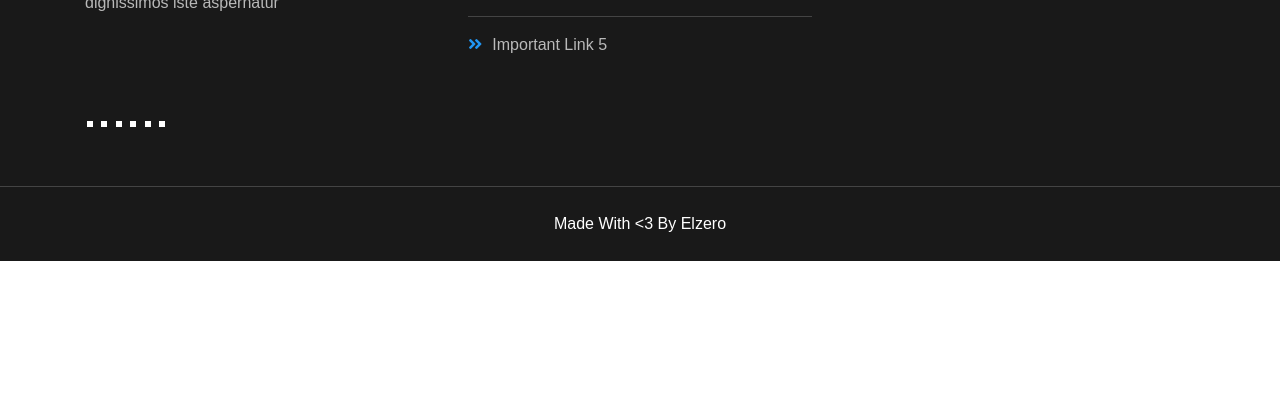
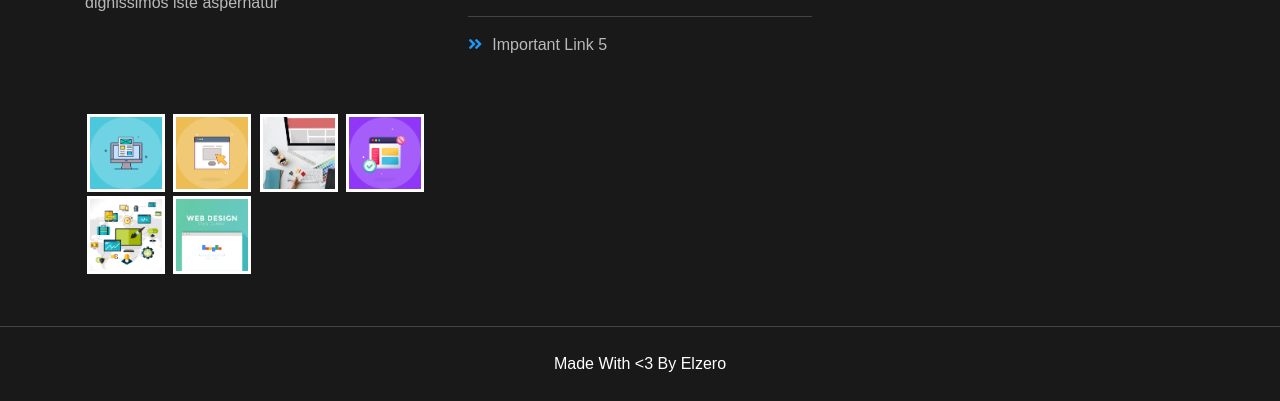
Before and after one commit to AliEbead/Elzero-template-by-Ali, a plain HTML site: page html/Testimonials.html in a window 1280 px wide. Shown: the part 1287-1688 px from the top of the page. Before the commit the page ends 1548 px from the top, so only its background shows below. Drawn offline with Linux system fonts and the light colour scheme; files whose address does not match are found by name.

Commit message:
Update image paths in Testimonials.html

```diff
--- a/html/Testimonials.html
+++ b/html/Testimonials.html
@@ -226,12 +226,12 @@
           </div>
         </div>
         <div class="box footer-gallery">
-          <img src="imgs/gallery-01.png" alt="" class="reveal-element"/>
-          <img src="imgs/gallery-02.png" alt="" class="reveal-element" style="transition-delay:  0.2s; "/>
-          <img src="imgs/gallery-03.jpg" alt="" class="reveal-element" style="transition-delay:  0.4s; "/>
-          <img src="imgs/gallery-04.png" alt="" class="reveal-element" style="transition-delay:  0.6s; "/>
-          <img src="imgs/gallery-05.jpg" alt="" class="reveal-element" style="transition-delay:  0.8s; "/>
-          <img src="imgs/gallery-06.png" alt="" class="reveal-element" style="transition-delay:  1s; "/>
+          <img src="/imgs/gallery-01.png" alt="" class="reveal-element"/>
+          <img src="/imgs/gallery-02.png" alt="" class="reveal-element" style="transition-delay:  0.2s; "/>
+          <img src="/imgs/gallery-03.jpg" alt="" class="reveal-element" style="transition-delay:  0.4s; "/>
+          <img src="/imgs/gallery-04.png" alt="" class="reveal-element" style="transition-delay:  0.6s; "/>
+          <img src="/imgs/gallery-05.jpg" alt="" class="reveal-element" style="transition-delay:  0.8s; "/>
+          <img src="/imgs/gallery-06.png" alt="" class="reveal-element" style="transition-delay:  1s; "/>
         </div>
       </div>
       <p class="copyright reveal-element" style="transition-delay:  0.8s; ">Made With &lt;3 By Elzero</p>
```
